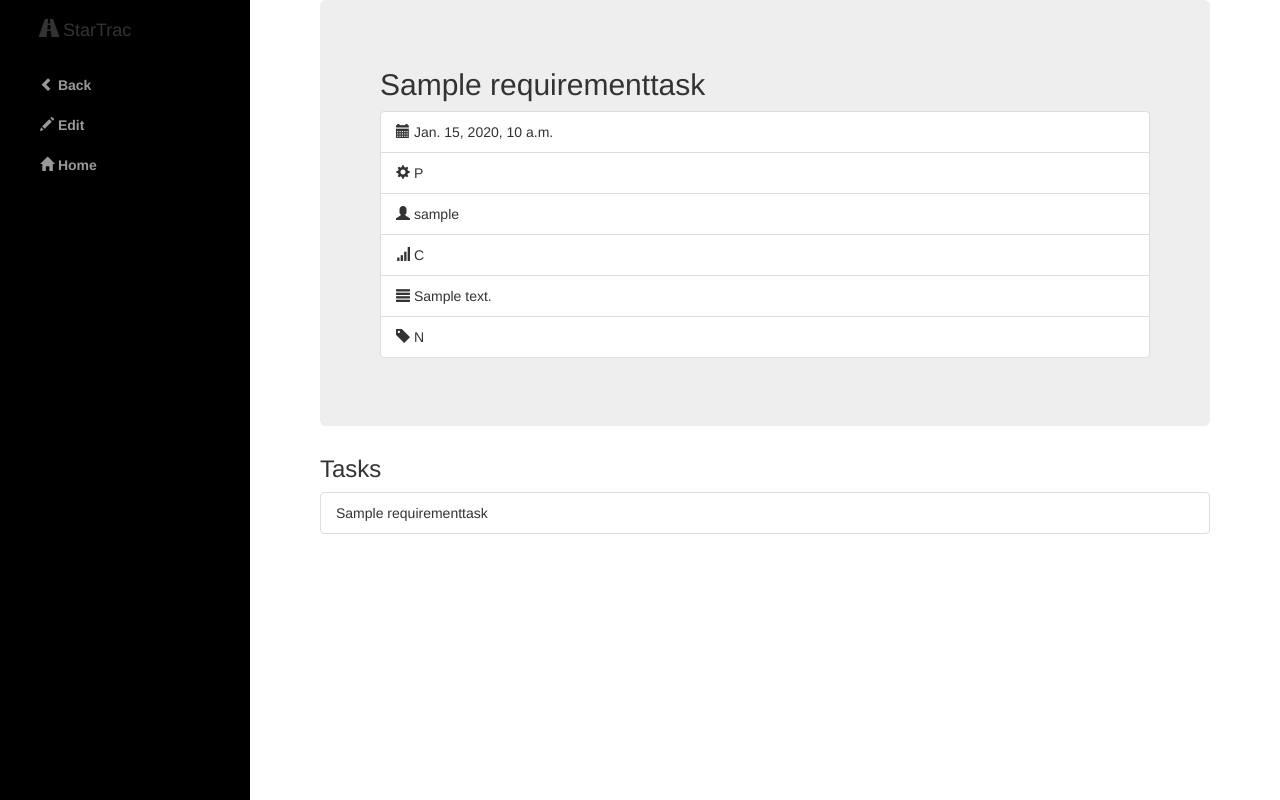
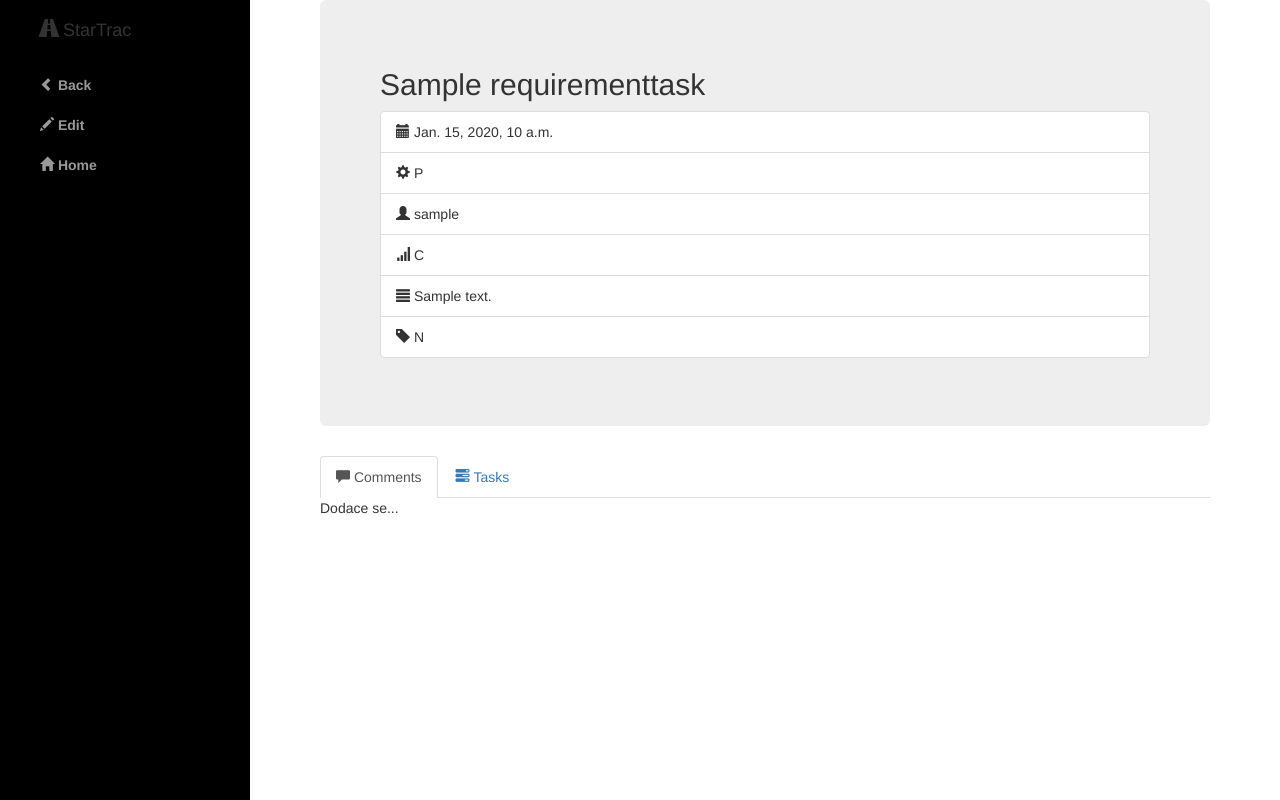
Before and after one commit to E2Soft/StarTrac, a Django app: page /tasks/rdetail/1/ in a window 1280 px wide. Run offline with Django 3.2, Linux system fonts and the light colour scheme; tables that the repository leaves empty hold one stand-in row (values such as "Sample post"); some libraries are stand-ins or nearby versions.

Commit message:
[UPDATE] Vizuelne izmene

```diff
--- a/src/tasks/static/tasks/test.js
+++ b/src/tasks/static/tasks/test.js
@@ -32,7 +32,11 @@ $(document).ready(function(){
                 var usr = data['user'];
                 var dt = data['date'];
 
-            	$("#rez").append("<li class=\"list-group-item\"><div>"+ content +" "+ usr +" "+ dt +"</div></li>");
+                var contentlogo = "<span class=\"glyphicon glyphicon-comment\"></span>";
+				var usrlogo = "<p><span class=\"glyphicon glyphicon-user\"></span>";
+				var dtlogo = "<span class=\"glyphicon glyphicon-calendar\"></span>";
+
+            	$("#rez").append("<li class=\"list-group-item\">"+ contentlogo+" "+content +" "+usrlogo+" "+usr+"</p>"+" "+dtlogo+" "+dt +"</li>");
             	 $("#ccontent").val("")
             },
 
@@ -47,3 +51,9 @@ $(document).ready(function(){
 $(document).ready(function() {
     $('#datepicker').datepicker();
 });
+
+$(document).ready(function() {
+    $('#addtask').click(function(){
+        alert("TREBA DODATI LINK!");
+    });
+});
--- a/src/tasks/templates/tasks/index.html
+++ b/src/tasks/templates/tasks/index.html
@@ -20,7 +20,11 @@
 			      <input type="password" id="password" name="password" class="form-control" placeholder="Enter password" />
 			    </div>
 
-				<input type="submit" value="Login" class="btn btn-default"/>
+				<!--<input type="submit" value="Login" class="btn btn-info"/>-->
+				<button type="submit" class="btn btn-info">
+					<span class="glyphicon glyphicon-log-in"></span>
+					Login
+				</button>
 			</form>
 		</div>
 {% endblock %}
--- a/src/tasks/templates/tasks/rdetail.html
+++ b/src/tasks/templates/tasks/rdetail.html
@@ -15,13 +15,28 @@
 </ul>
 </div>
 
-<div>
-	<h3>Tasks</h3>
-	<ul class="list-group">
-		{% for event in requirement.task_set.all %}
-				<li class="list-group-item">{{event.task.name}}</li>
-		{% endfor %}
-	</ul>
+<ul class="nav nav-tabs" role="tablist">
+	<li class="active"><a href="#pane1" data-toggle="tab"><span class="glyphicon glyphicon-comment"></span> Comments</a></li>
+	<li><a href="#pane2" data-toggle="tab"><span class="glyphicon glyphicon-tasks"></span> Tasks</a></li>
+</ul>
+
+<div class="tab-content">
+	<div id="pane1" class="tab-pane active">
+		<p>Dodace se...</p>
+	</div>
+
+	<div id="pane2" class="tab-pane">
+		<p><button type="submit" class="btn btn-success" id="addtask">
+	        Add
+	        <span class="glyphicon glyphicon-plus"></span>
+        </button></p>
+
+		<ul class="list-group">
+			{% for event in requirement.task_set.all %}
+					<li class="list-group-item">{{event.task.name}}</li>
+			{% endfor %}
+		</ul>
+	</div>
 </div>
 
 {% endblock %}
--- a/src/tasks/templates/tasks/register.html
+++ b/src/tasks/templates/tasks/register.html
@@ -10,7 +10,11 @@
 	<table class="table table-hover">
 	{{form.as_table}}
 	</table>
-	<input type="submit" value="Register" class="save btn btn-default" />
+	<button type="submit" class="btn btn-success">
+		<span class="glyphicon glyphicon-user"></span>
+		Register
+	</button>
+	<!--<input type="submit" value="Register" class="btn btn-success" />-->
 
 	</form>
 {% endblock %}
```
Also changed, not shown: src/tasks/templates/tasks/mdetail.html (+14 -3 lines).
